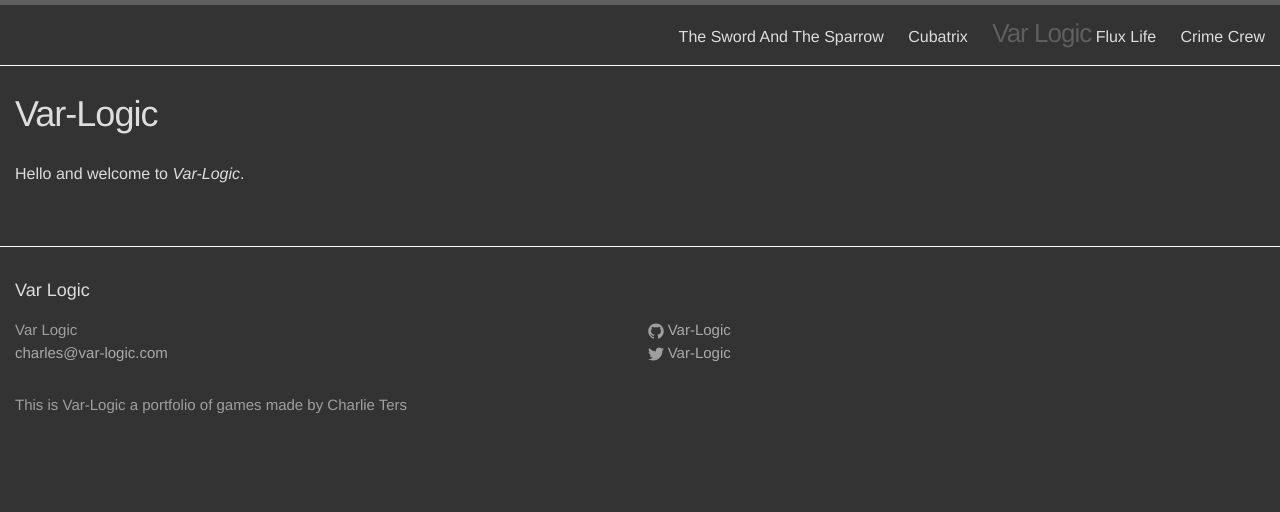
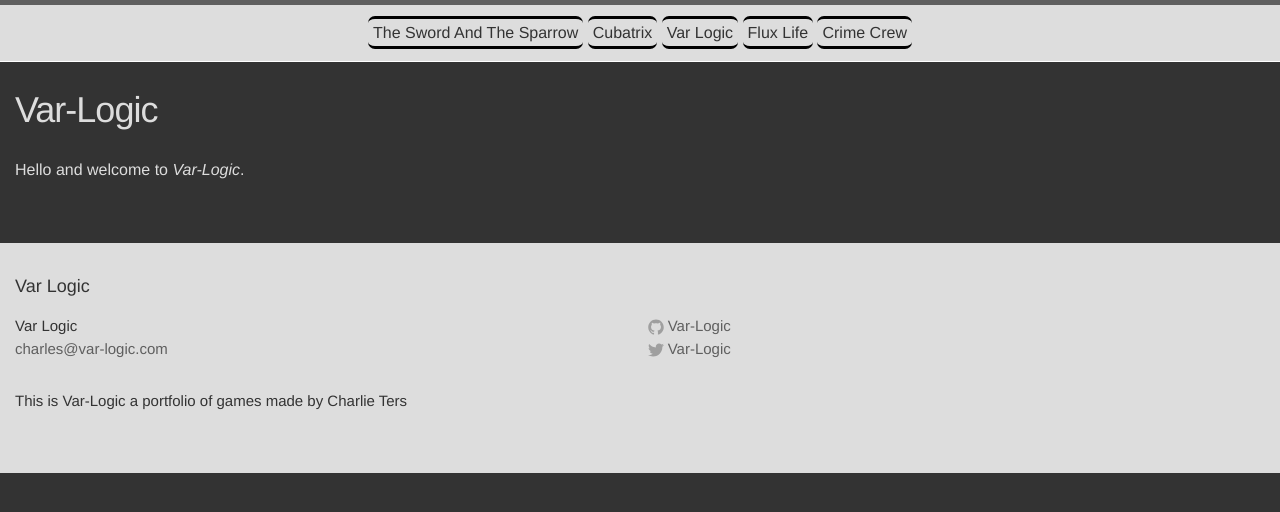
Before and after one commit to VarLogical/VarLogical.github.io, a Jekyll site: the page built from index.html, in a window 1280 px wide. Shown: the top 512 px of the page. Built offline with Jekyll 4.4.1, drawn with Linux system fonts in a browser that asks for light colours.

Commit message:
update 3

```diff
--- a/_includes/header.html
+++ b/_includes/header.html
@@ -17,7 +17,7 @@
         {% for my_page in site.pages %}
           {% if my_page.title != 404 %}
             {% if forloop.index == 3 %}
-            <a class="site-title" href="{{ site.baseurl }}/">{{ site.title }}</a>
+            <a class="page-link" href="{{ site.baseurl }}/">{{ site.title }}</a>
             {% endif %}
             {% if my_page.title %}
             <a class="page-link" href="{{ my_page.url | prepend: site.baseurl }}">{{ my_page.title }}</a>
--- a/_sass/_layout.scss
+++ b/_sass/_layout.scss
@@ -2,6 +2,7 @@
  * Site header
  */
 .site-header {
+    background-color: $text-color;
     border-top: 5px solid $grey-color-dark;
     border-bottom: 1px solid $grey-color-light;
     min-height: 56px;
@@ -27,20 +28,25 @@
 }
 
 .site-nav {
-    float: right;
     line-height: 56px;
+    text-align: center;
 
     .menu-icon {
         display: none;
     }
 
     .page-link {
-        color: $text-color;
+        color: $background-color;
         line-height: $base-line-height;
+        border: 3px black solid;
+        border-left: 0;
+        border-right: 3px;
+        border-radius: 7px;
+        padding: 5px;
 
         // Gaps between nav items, but not on the last one
         &:not(:last-child) {
-            margin-right: 20px;
+            //margin-right: 20px;
         }
     }
 
@@ -100,8 +106,28 @@
  * Site footer
  */
 .site-footer {
-    border-top: 1px solid $grey-color-light;
+    background-color: $text-color;
+    border-top: 1px solid $background-color;//$grey-color-light
     padding: $spacing-unit 0;
+    color: $background-color;
+    a {
+        color: $grey-color-dark;
+        text-decoration: none;
+
+        &:visited {
+            color: darken($grey-color-dark, 15%);
+        }
+
+        &:hover {
+            color: $background-color;
+            text-decoration: underline;
+        }
+    }
+}
+
+.site-footer a {
+
+
 }
 
 .footer-heading {
@@ -117,7 +143,7 @@
 
 .footer-col-wrapper {
     font-size: 15px;
-    color: $grey-color;
+    color: $background-color;//grey-color
     margin-left: -$spacing-unit / 2;
     @extend %clearfix;
 }
--- a/css/main.scss
+++ b/css/main.scss
@@ -23,10 +23,10 @@ $grey-color-light: lighten($grey-color, 40%);
 $grey-color-dark:  darken($grey-color, 25%);
 
 // Width of the content area
-$content-width:    1600px + $spacing-unit * 2;//800px
+$content-width:    1280px + $spacing-unit * 2;//800px
 
 $on-palm:          800px + $spacing-unit * 2;//600px
-$on-laptop:        1600px + $spacing-unit * 2;//800px
+$on-laptop:        1280px + $spacing-unit * 2;//800px
 
 
 
```
